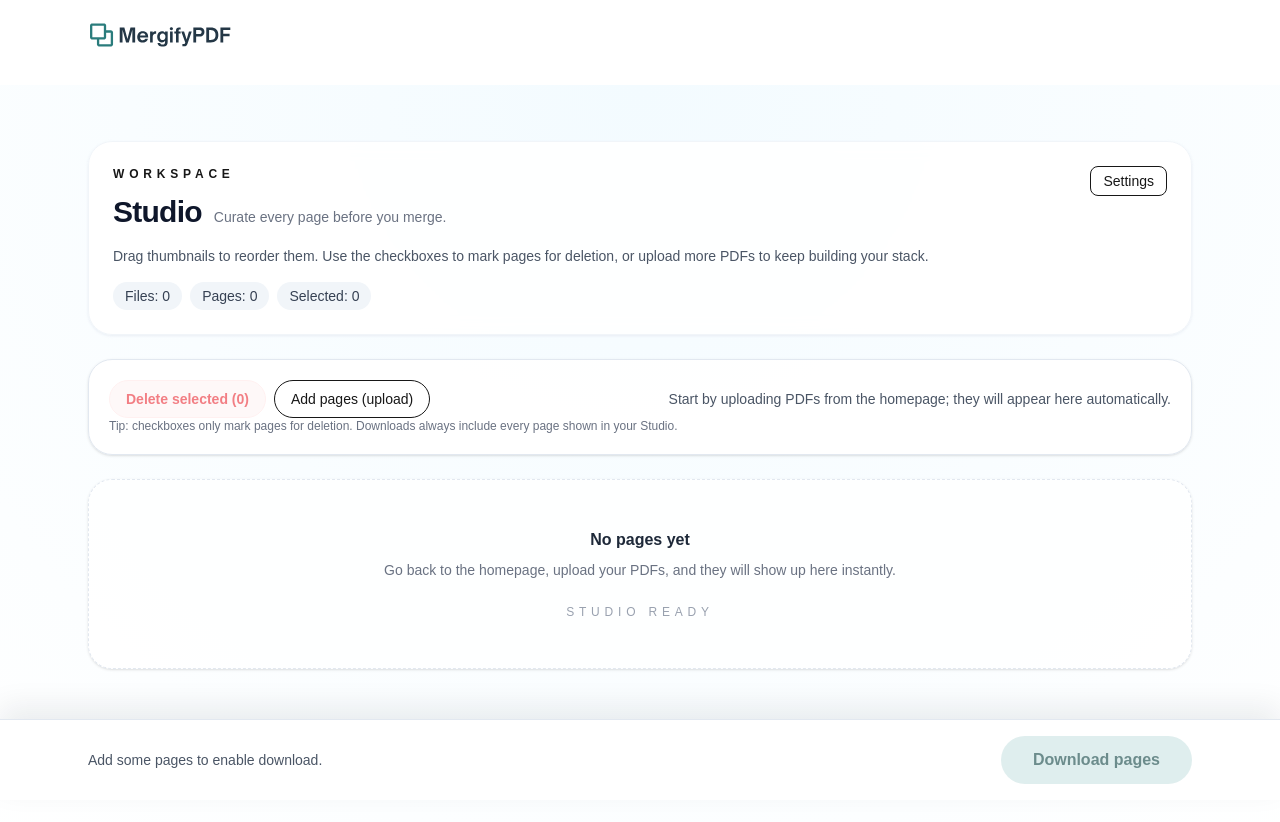
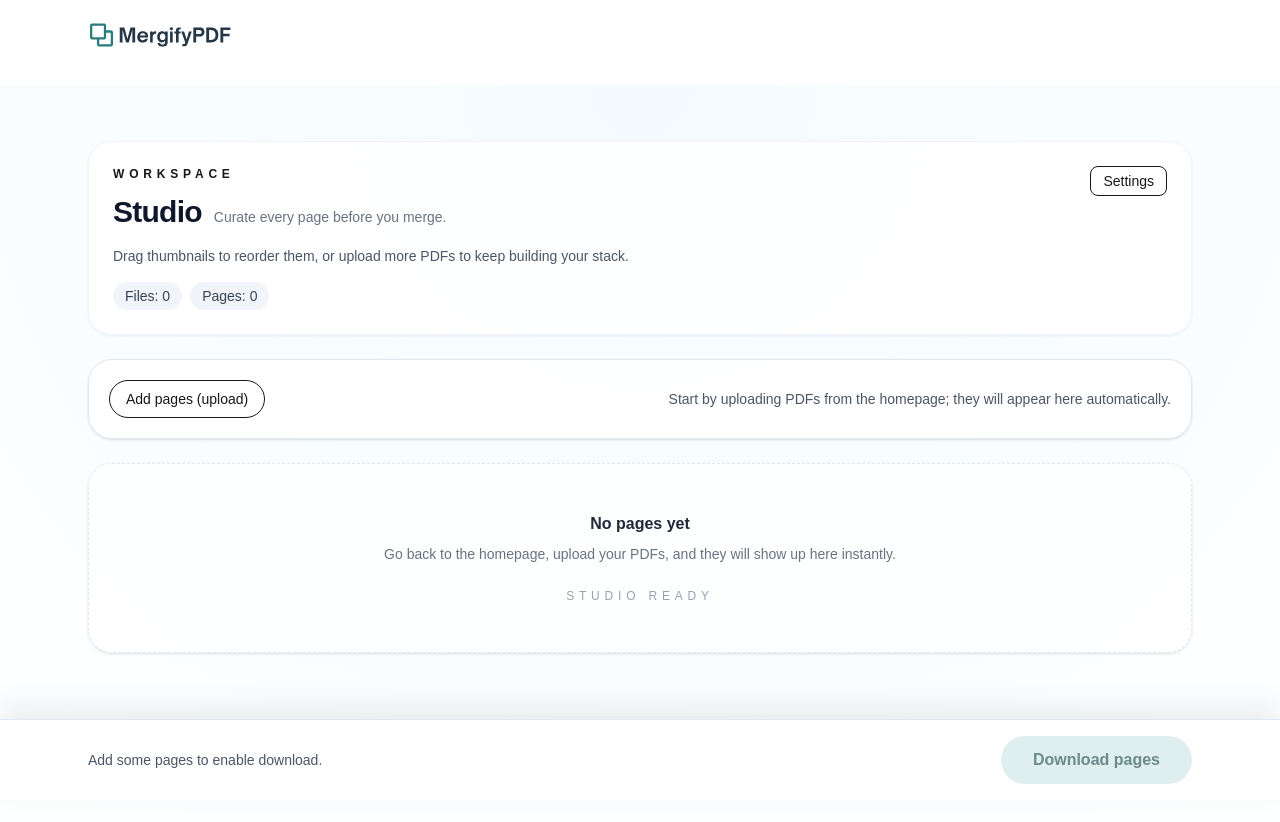
Before and after one commit to Mergify2020/mergifypdf, a Next.js app: page /studio in a window 1280 px wide. Shown: the top 822 px of the page. Built offline with nearby package versions, Linux system fonts and the light colour scheme.

Commit message:
chore: remove studio page selection UI

```diff
--- a/src/app/studio/page.tsx
+++ b/src/app/studio/page.tsx
@@ -2,7 +2,7 @@
 
 import SettingsMenu from "@/components/SettingsMenu";
 
-import React, { useEffect, useMemo, useRef, useState } from "react";
+import { useEffect, useMemo, useRef, useState } from "react";
 import dynamic from "next/dynamic";
 import { PDFDocument } from "pdf-lib";
 import {
@@ -30,14 +30,7 @@ type PageItem = {
 };
 
 /** One sortable thumbnail tile */
-type ThumbProps = {
-  item: PageItem;
-  index: number;
-  selected: boolean;
-  onToggle: () => void;
-};
-
-function SortableThumb({ item, index, selected, onToggle }: ThumbProps) {
+function SortableThumb({ item, index }: { item: PageItem; index: number }) {
   const { attributes, listeners, setNodeRef, transform, transition } = useSortable({
     id: item.id,
   });
@@ -54,21 +47,10 @@ function SortableThumb({ item, index, selected, onToggle }: ThumbProps) {
       style={style}
       {...attributes}
       {...listeners}
-      className={`relative rounded-2xl border border-slate-200 bg-white/95 p-3 shadow-sm transition hover:-translate-y-0.5 hover:border-slate-300 focus-within:ring-2 focus-within:ring-brand/30 ${
-        selected ? "border-brand/40 ring-2 ring-brand/30" : ""
-      }`}
+      className="relative rounded-2xl border border-slate-200 bg-white/95 p-3 shadow-sm transition hover:-translate-y-0.5 hover:border-slate-300 focus-within:ring-2 focus-within:ring-brand/30"
     >
       <label className="flex cursor-pointer select-none flex-col gap-3">
-        <div className="flex items-center justify-between text-xs text-gray-500">
-          <span className="text-sm font-semibold text-gray-800">Page {index + 1}</span>
-          <input
-            type="checkbox"
-            checked={selected}
-            onChange={onToggle}
-            aria-label={`Select page ${"pageIdx" in item ? item.pageIdx + 1 : index + 1}`}
-            className="h-4 w-4 rounded border-slate-300 text-brand focus-visible:outline-none focus-visible:ring-2 focus-visible:ring-brand/40"
-          />
-        </div>
+        <div className="text-sm font-semibold text-gray-800">Page {index + 1}</div>
         {/* eslint-disable-next-line @next/next/no-img-element */}
         <img
           src={item.thumb}
@@ -83,7 +65,6 @@ function SortableThumb({ item, index, selected, onToggle }: ThumbProps) {
 function StudioClient() {
   const [sources, setSources] = useState<SourceRef[]>([]);
   const [pages, setPages] = useState<PageItem[]>([]);
-  const [selected, setSelected] = React.useState<Set<string>>(() => new Set());
   const [loading, setLoading] = useState(false);
   const [busy, setBusy] = useState(false);
   const [error, setError] = useState<string | null>(null);
@@ -112,7 +93,6 @@ function StudioClient() {
   useEffect(() => {
     if (sources.length === 0) {
       setPages([]);
-      setSelected(new Set());
       renderedSourcesRef.current = 0;
       return;
     }
@@ -174,14 +154,6 @@ function StudioClient() {
     };
   }, [sources]);
 
-  useEffect(() => {
-    setSelected((prev) => {
-      const existing = new Set(pages.map((p) => p.id));
-      const filtered = [...prev].filter((id) => existing.has(id));
-      return filtered.length === prev.size ? prev : new Set(filtered);
-    });
-  }, [pages]);
-
   /** Add more PDFs (create object URLs and append to sources) */
   function handleAddClick() {
     addInputRef.current?.click();
@@ -201,27 +173,6 @@ function StudioClient() {
       sessionStorage.setItem("mpdf:files", JSON.stringify(merged));
     }
     e.currentTarget.value = "";
-  }
-
-  /** Toggle delete selection */
-  function toggleSelect(id: string) {
-    setSelected((prev) => {
-      const next = new Set(prev);
-      if (next.has(id)) next.delete(id);
-      else next.add(id);
-      return next;
-    });
-  }
-
-  function clearSelection() {
-    setSelected(new Set());
-  }
-
-  /** Remove pages that are currently selected */
-  function handleDeleteSelected() {
-    if (selected.size === 0) return;
-    setPages((prev) => prev.filter((p) => !selected.has(p.id)));
-    clearSelection();
   }
 
   /** Drag end reorders the pages array */
@@ -289,7 +240,6 @@ function StudioClient() {
   }
 
   const itemsIds = useMemo(() => pages.map((p) => p.id), [pages]);
-  const selectedCount = useMemo(() => selected.size, [selected]);
   const downloadDisabled = busy || pages.length === 0;
 
   return (
@@ -306,13 +256,11 @@ function StudioClient() {
                 </div>
               </div>
               <p className="text-sm text-gray-600">
-                Drag thumbnails to reorder them. Use the checkboxes to mark pages for deletion, or upload more PDFs to
-                keep building your stack.
+                Drag thumbnails to reorder them, or upload more PDFs to keep building your stack.
               </p>
               <div className="flex flex-wrap gap-2 text-sm font-medium text-gray-700">
                 <span className="rounded-full bg-slate-100 px-3 py-1">Files: {sources.length}</span>
                 <span className="rounded-full bg-slate-100 px-3 py-1">Pages: {pages.length}</span>
-                <span className="rounded-full bg-slate-100 px-3 py-1">Selected: {selectedCount}</span>
               </div>
             </div>
             <div className="ml-auto shrink-0">
@@ -324,13 +272,6 @@ function StudioClient() {
         <div className="rounded-3xl border border-slate-200 bg-white/95 p-5 shadow-sm">
           <div className="flex flex-col gap-4 lg:flex-row lg:items-center">
             <div className="flex flex-wrap gap-2">
-              <button
-                className="rounded-full border border-red-100 bg-red-50 px-4 py-2 text-sm font-semibold text-red-600 transition hover:bg-red-100 focus-visible:outline-none focus-visible:ring-2 focus-visible:ring-red-200 focus-visible:ring-offset-2 disabled:cursor-not-allowed disabled:opacity-50"
-                onClick={handleDeleteSelected}
-                disabled={selectedCount === 0}
-              >
-                Delete selected ({selectedCount})
-              </button>
               <button
                 className="rounded-full border border-brand/30 bg-brand/5 px-4 py-2 text-sm font-medium text-brand transition hover:bg-brand/10 focus-visible:outline-none focus-visible:ring-2 focus-visible:ring-brand focus-visible:ring-offset-2"
                 onClick={handleAddClick}
@@ -349,12 +290,9 @@ function StudioClient() {
             <p className="text-sm text-gray-600 lg:ml-auto">
               {pages.length === 0
                 ? 'Start by uploading PDFs from the homepage; they will appear here automatically.'
-                : 'Need more content? Upload another PDF—the current order stays intact. Select any extras, then delete them to keep things tidy.'}
+                : 'Need more content? Upload another PDF—the current order stays intact.'}
             </p>
           </div>
-          <p className="text-xs text-gray-500">
-            Tip: checkboxes only mark pages for deletion. Downloads always include every page shown in your Studio.
-          </p>
         </div>
 
         {error && (
@@ -375,13 +313,7 @@ function StudioClient() {
               <SortableContext items={itemsIds} strategy={rectSortingStrategy}>
                 <ul className="grid grid-cols-2 gap-3 sm:grid-cols-3 md:grid-cols-4 lg:grid-cols-6">
                   {pages.map((p, i) => (
-                    <SortableThumb
-                      key={p.id}
-                      item={p}
-                      index={i}
-                      selected={selected.has(p.id)}
-                      onToggle={() => toggleSelect(p.id)}
-                    />
+                    <SortableThumb key={p.id} item={p} index={i} />
                   ))}
                 </ul>
               </SortableContext>
```
